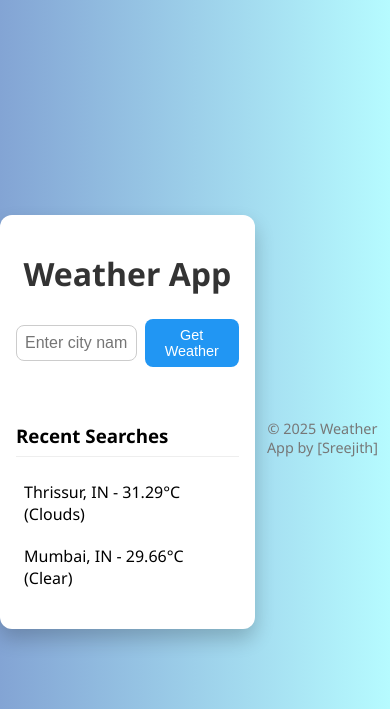
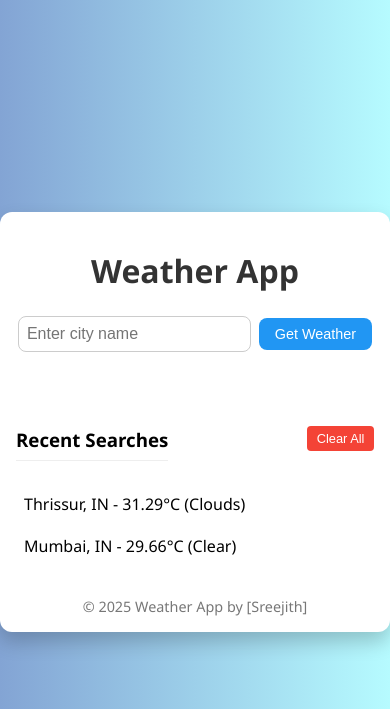
Before and after one commit to sreejithmaloor/Weather_App, a Django app: page / in a window 390 px wide. Shown: the top 709 px of the page. Run offline with Django 4.2, Linux system fonts and the light colour scheme; data comes from the database, SQL or seed files in the repository; both versions use the stored data as it was after the commit.

Commit message:
Added Clear Recent Search button feature and updated related files

```diff
--- a/weather/static/weather/css/style.css
+++ b/weather/static/weather/css/style.css
@@ -167,4 +167,21 @@ footer {
     .weather-info p {
         font-size: 1rem;
     }
+
+    #clearBtn {
+        background-color: #f44336;
+        color: white;
+        border: none;
+        border-radius: 4px;
+        cursor: pointer;
+        transition: background-color 0.3s;
+    }
+
+    #clearBtn:hover {
+        background-color: #d32f2f;
+    }
+
+    #clearBtn:active {
+        transform: scale(0.98);
+    }
 }
--- a/weather/static/weather/js/script.js
+++ b/weather/static/weather/js/script.js
@@ -4,6 +4,7 @@ document.addEventListener('DOMContentLoaded', () => {
     const weatherResult = document.getElementById('weatherResult');
     const loading = document.getElementById('loading');
     const recentSearchesList = document.getElementById('recentSearchesList');
+    const clearBtn = document.getElementById('clearBtn');
 
     // Load last searched city from localStorage
     const lastCity = localStorage.getItem('lastCity');
@@ -40,6 +41,28 @@ document.addEventListener('DOMContentLoaded', () => {
         }
     });
 
+    // Clear button click event
+    if (clearBtn) {
+        clearBtn.addEventListener('click', async () => {
+            try {
+                const response = await fetch('/clear/', {
+                    method: 'GET',
+                    headers: {
+                        'X-CSRFToken': getCookie('csrftoken'),
+                    }
+                });
+
+                if (response.ok) {
+                    recentSearchesList.innerHTML = '<li>No recent searches</li>';
+                    localStorage.removeItem('lastCity');
+                    weatherResult.innerHTML = '';
+                }
+            } catch (error) {
+                console.error('Error clearing searches:', error);
+            }
+        });
+    }
+
     async function getWeather(city) {
         loading.style.display = 'block';
         weatherResult.innerHTML = '';
@@ -62,10 +85,7 @@ document.addEventListener('DOMContentLoaded', () => {
             const data = await response.json();
             displayWeather(data);
             localStorage.setItem('lastCity', city);
-
-            // Refresh recent searches
             fetchRecentSearches();
-
         } catch (error) {
             showError(error.message);
         } finally {
@@ -84,8 +104,6 @@ document.addEventListener('DOMContentLoaded', () => {
             <img src="https://openweathermap.org/img/wn/${data.icon}@2x.png" alt="Weather Icon">
         `;
         weatherResult.innerHTML = weatherHTML;
-
-        // Change background based on condition
         changeBackground(data.condition.toLowerCase());
     }
 
@@ -95,7 +113,6 @@ document.addEventListener('DOMContentLoaded', () => {
 
     function changeBackground(condition) {
         const body = document.body;
-
         if (condition.includes('clear')) {
             body.style.background = "linear-gradient(to right, #ff7e5f, #feb47b)";
         } else if (condition.includes('rain') || condition.includes('drizzle')) {
--- a/weather/templates/weather/weather_list.html
+++ b/weather/templates/weather/weather_list.html
@@ -20,7 +20,10 @@
 
         <!-- Recent Searches Section -->
         <div class="recent-searches">
-            <h3>Recent Searches</h3>
+            <div style="display: flex; justify-content: space-between; align-items: center;">
+                <h3>Recent Searches</h3>
+                <button id="clearBtn" style="padding: 0.3rem 0.6rem; font-size: 0.8rem;">Clear All</button>
+            </div>
             <ul id="recentSearchesList">
                 {% for search in recent_searches %}
                     <li data-city="{{ search.city }}">{{ search.city }}, {{ search.country }} - {{ search.temperature }}°C ({{ search.condition }})</li>
@@ -29,7 +32,6 @@
                 {% endfor %}
             </ul>
         </div>
-    </div>
 
     <footer>
         © 2025 Weather App by [Sreejith]
--- a/weather/urls.py
+++ b/weather/urls.py
@@ -1,7 +1,8 @@
 from django.urls import path
-from . import views
+from .views import weather_view, get_weather_data, clear_searches
 
 urlpatterns = [
-    path('', views.weather_view, name='weather_view'),
-    path('api/get-weather/', views.get_weather_data, name='get_weather_data'),
+    path('', weather_view, name='weather_view'),
+    path('api/get-weather/', get_weather_data, name='get_weather_data'),
+    path('clear/', clear_searches, name='clear_searches'),
 ]
--- a/weather/views.py
+++ b/weather/views.py
@@ -1,4 +1,4 @@
-from django.shortcuts import render
+from django.shortcuts import render, redirect  # ✅ make sure 'redirect' is included
 from django.http import JsonResponse
 from django.views.decorators.csrf import csrf_exempt
 from django.utils import timezone
@@ -64,3 +64,8 @@ def get_client_ip(request):
     else:
         ip = request.META.get('REMOTE_ADDR')
     return ip
+
+# ✅ Add this at the end
+def clear_searches(request):
+    WeatherSearch.objects.all().delete()
+    return redirect('weather_view')  # Make sure your urls.py has this named view
```
Also changed, not shown: db.sqlite3.
